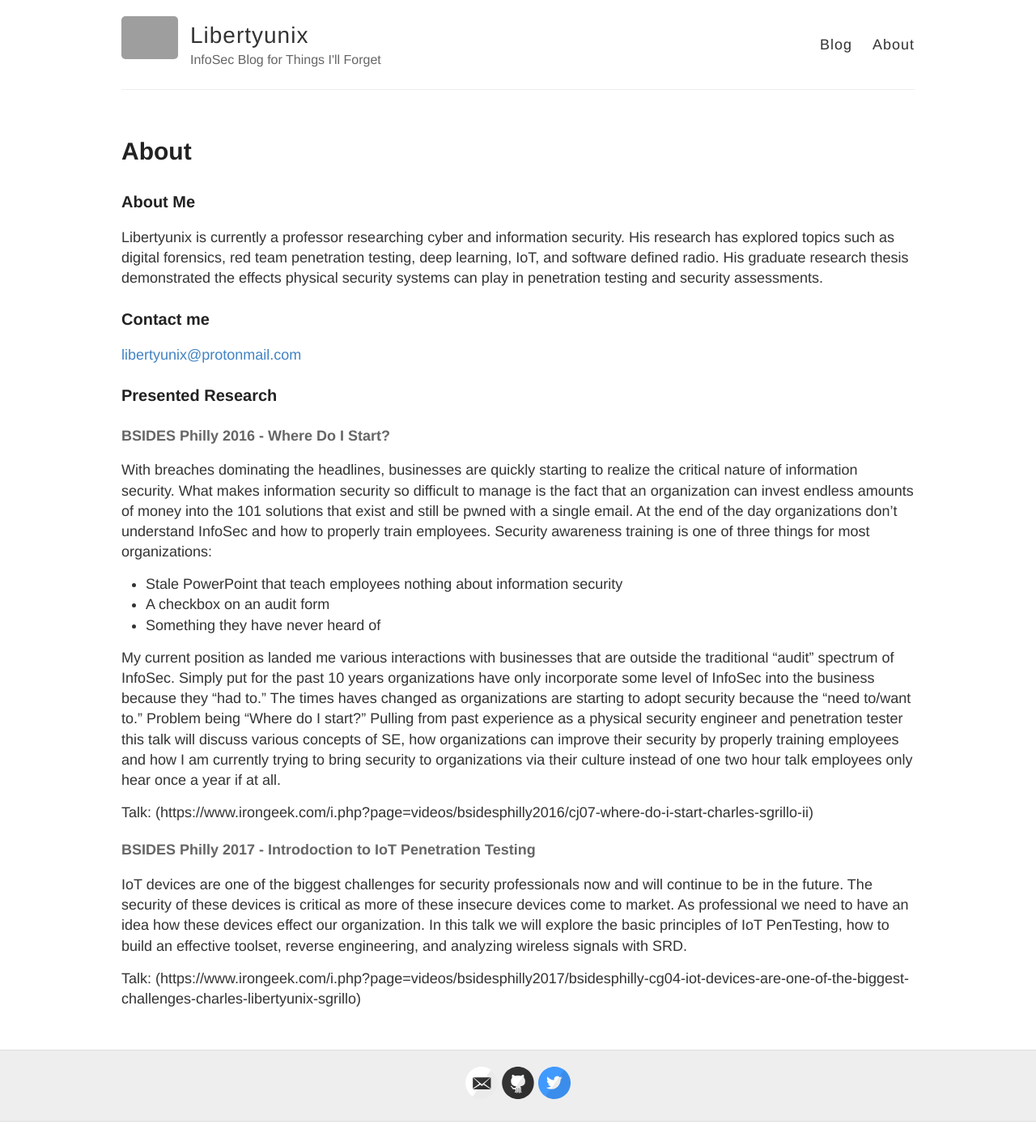
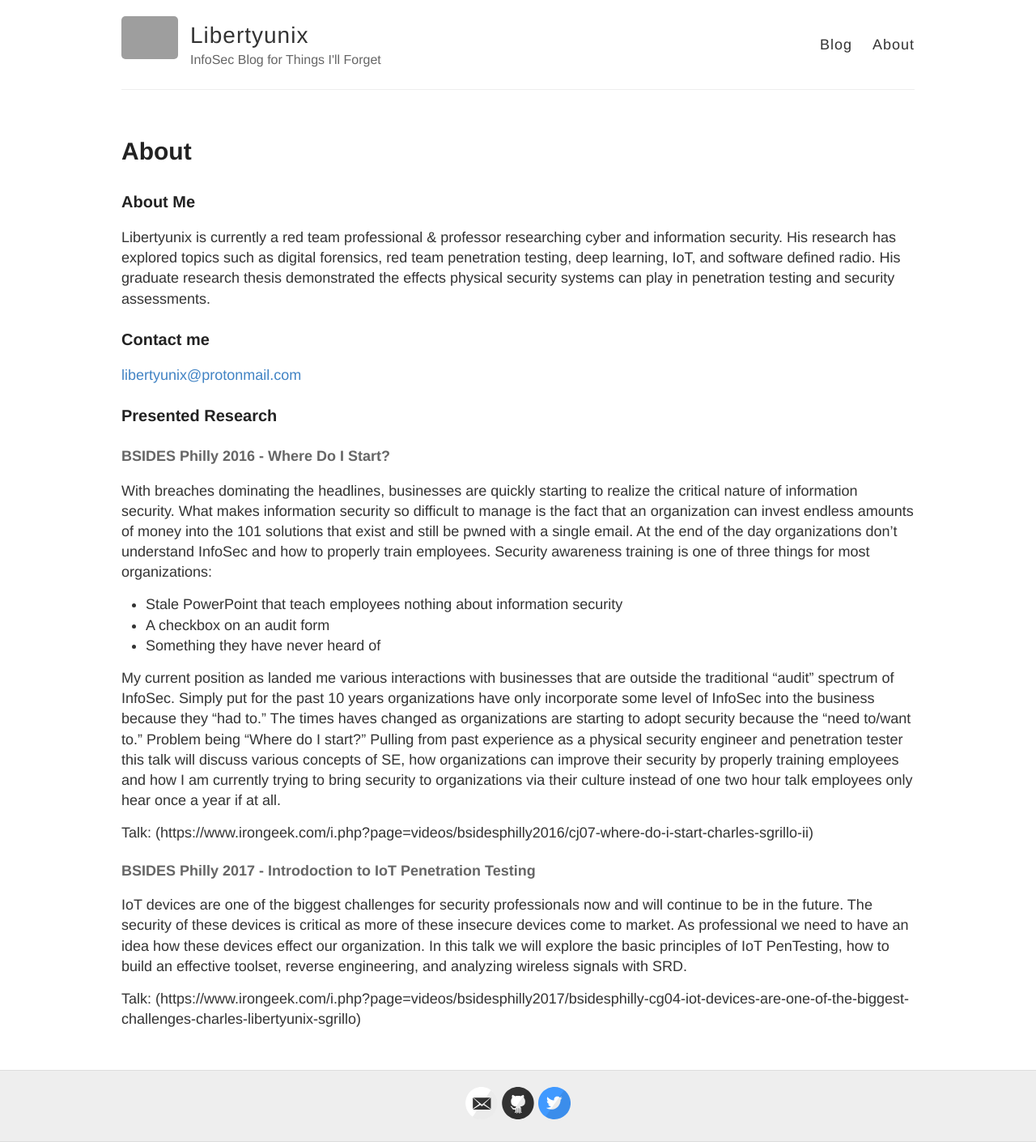
Before and after one commit to LibertyUnix/libertyunix.github.io, a Jekyll site: the page built from about.md, in a window 1280 px wide. Shown: the whole page at 81% size. Built offline with Jekyll 4.4.1, drawn with Linux system fonts in a browser that asks for light colours; before the commit the page ends 1385 px from its top, so only the background shows below that; grey boxes are pictures that could not be loaded.

Commit message:
Update about.md

```diff
--- a/about.md
+++ b/about.md
@@ -5,7 +5,7 @@ permalink: /about/
 ---
 ### About Me
 
-Libertyunix is currently a professor researching cyber and information security. His research has explored topics such as digital forensics, red team penetration testing, deep learning, IoT, and software defined radio. His graduate research thesis demonstrated the effects physical security systems can play in penetration testing and security assessments.
+Libertyunix is currently a red team professional & professor researching cyber and information security. His research has explored topics such as digital forensics, red team penetration testing, deep learning, IoT, and software defined radio. His graduate research thesis demonstrated the effects physical security systems can play in penetration testing and security assessments.
 
 ### Contact me
 
```
